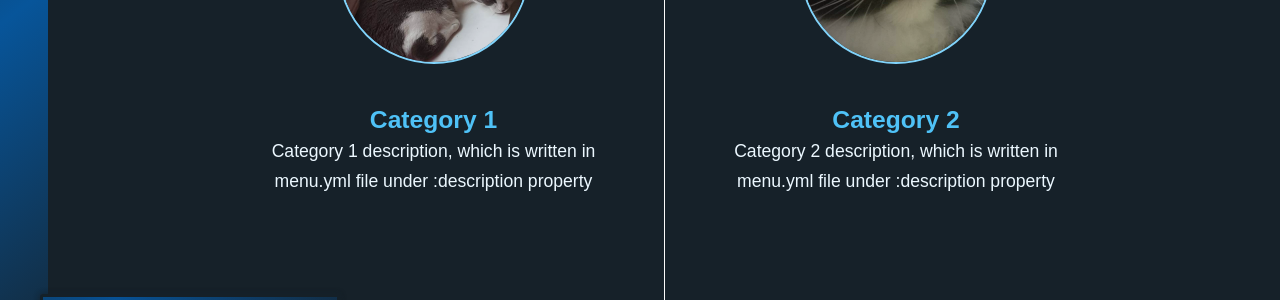
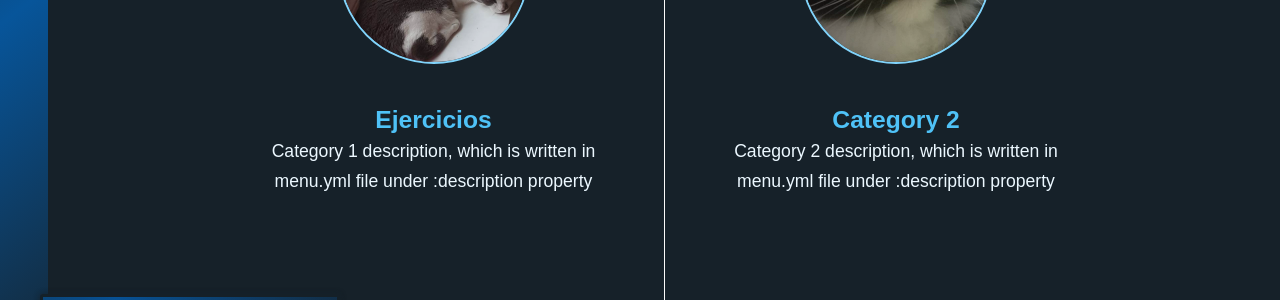
Before and after one commit to camachevaz/ESL, a Jekyll site: the page built from index.md, in a window 1280 px wide. Shown: the part 397-697 px from the top of the page. Built offline with Jekyll 4.4.1, drawn with Linux system fonts in a browser that asks for light colours; nearby versions of some CDN libraries; some web fonts are replaced.

Commit message:
Update menu.yml

```diff
--- a/_data/menu.yml
+++ b/_data/menu.yml
@@ -6,19 +6,19 @@
 menu_logo: assets/img/avatar.png
 
 menu_pages:
-- title: Home
+- title: Inicio
   url: /
   show_on_home: False
   icon_name: fas fa-home
   category: home
 
-- title: Category 1
+- title: Ejercicios
   url: /category-1.html
   show_on_home: True
   image_url: assets/img/category-1.jpg
   icon_name: fas fa-dice
   category: category-1
-  tooltip: This is category 1
+  tooltip: Ejercicios para ESL
   description: Category 1 description, which is written in menu.yml file under :description property
 
 - title: Category 2
```
